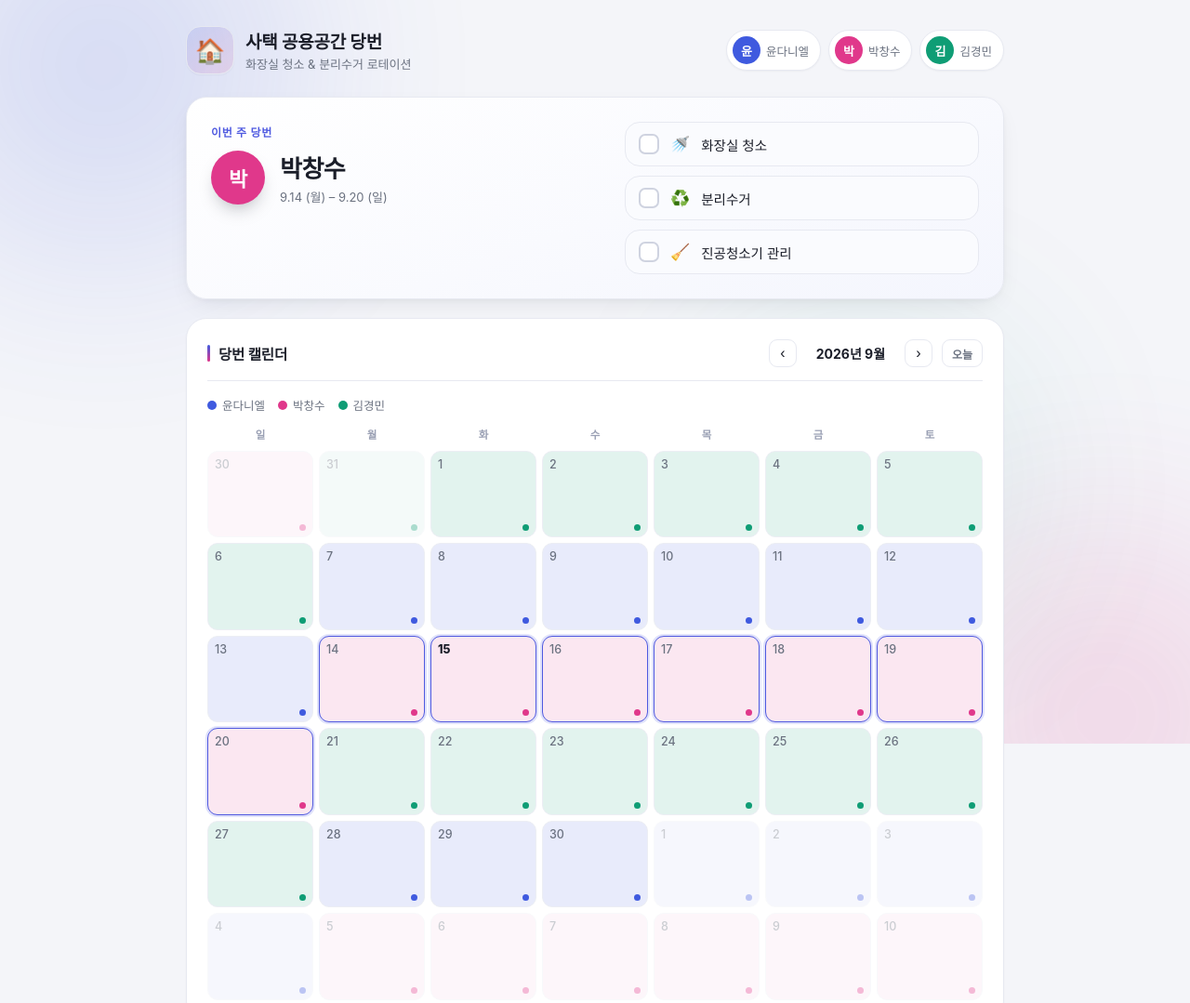
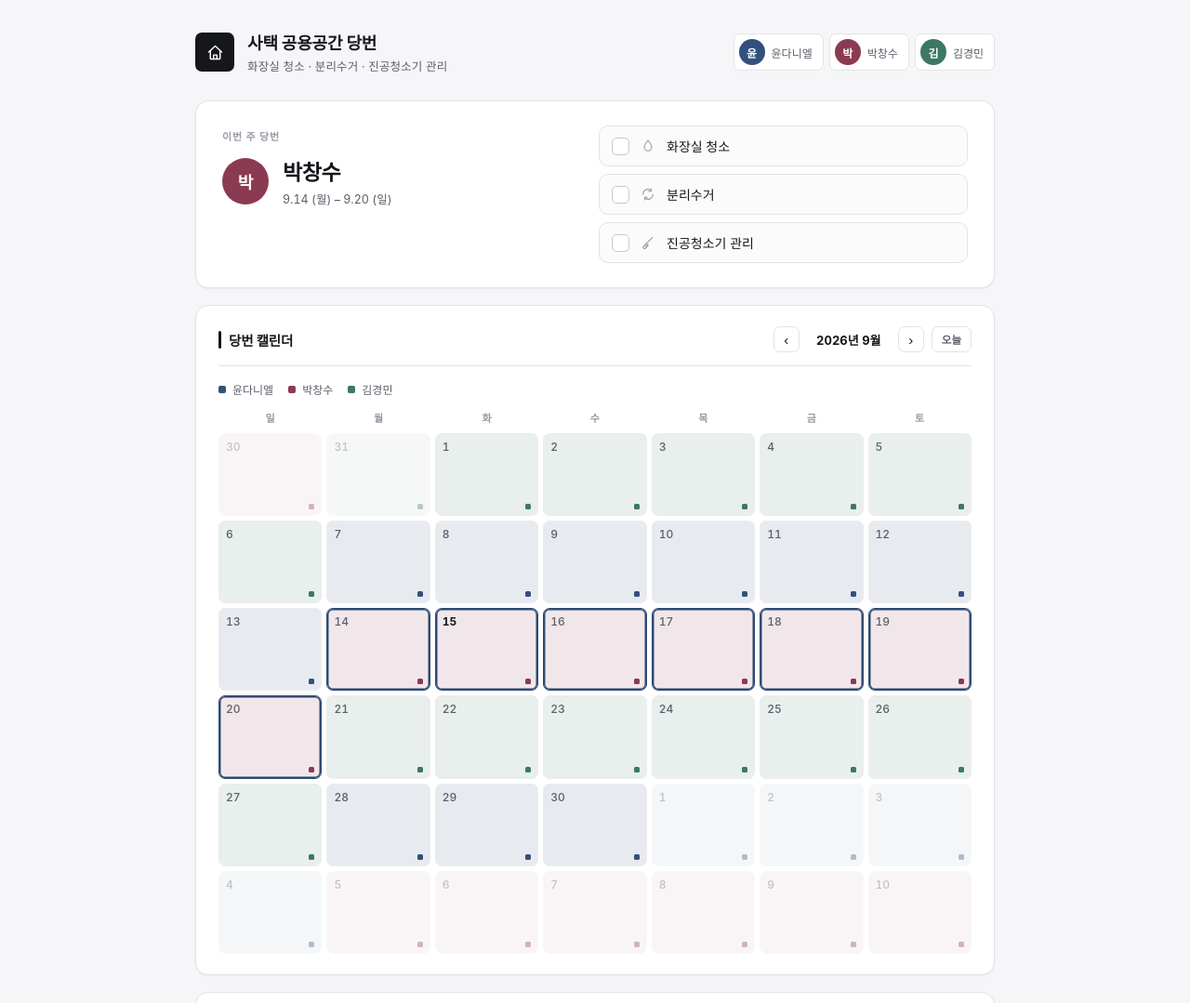
Before and after one commit to rudals7047-ship-it/ewp_room_management, a plain HTML site: page index.html in a window 1280 px wide. Shown: the top 1079 px of the page at 93% size. Drawn offline with Linux system fonts and the light colour scheme.

Commit message:
전문적인 톤으로 디자인 리뉴얼
파스텔 블롭 배경, 이모지 아이콘, 무지개 그라디언트 강조바를 제거하고
톤다운된 네이비/버건디/세이지 팔레트, 모노라인 SVG 아이콘, 플랫한
서피스와 절제된 보더 중심의 UI로 전환. 필 형태 배지도 각진 태그로 정리.


Claude-Session: https://claude.ai/code/session_01LntpmR3driPBA52hfSQDuo

Co-authored-by: Claude <noreply@anthropic.com>

```diff
--- a/index.html
+++ b/index.html
@@ -7,19 +7,19 @@
 <link rel="stylesheet" href="styles.css" />
 </head>
 <body>
-  <div class="bg-orbs">
-    <span class="orb orb-1"></span>
-    <span class="orb orb-2"></span>
-    <span class="orb orb-3"></span>
-  </div>
-
   <div class="wrap">
     <header class="app-header">
       <div class="brand">
-        <span class="brand-mark">🏠</span>
+        <span class="brand-mark" aria-hidden="true">
+          <svg viewBox="0 0 24 24" fill="none" stroke="currentColor" stroke-width="1.6" stroke-linecap="round" stroke-linejoin="round">
+            <path d="M4 11.5 12 4l8 7.5" />
+            <path d="M6 10v9a1 1 0 0 0 1 1h10a1 1 0 0 0 1-1v-9" />
+            <path d="M10 20v-5h4v5" />
+          </svg>
+        </span>
         <div>
           <h1>사택 공용공간 당번</h1>
-          <p class="subtitle">화장실 청소 &amp; 분리수거 로테이션</p>
+          <p class="subtitle">화장실 청소 · 분리수거 · 진공청소기 관리</p>
         </div>
       </div>
       <div class="roster" id="roster"></div>
--- a/script.js
+++ b/script.js
@@ -10,10 +10,19 @@ const PEOPLE = [
   { name: "김경민", initial: "김", color: "var(--p2)" },
 ];
 
+const TASK_ICONS = {
+  toilet:
+    '<svg viewBox="0 0 24 24" fill="none" stroke="currentColor" stroke-width="1.6" stroke-linecap="round" stroke-linejoin="round"><path d="M12 3c4 5 6 8.5 6 11a6 6 0 1 1-12 0c0-2.5 2-6 6-11Z"/></svg>',
+  recycle:
+    '<svg viewBox="0 0 24 24" fill="none" stroke="currentColor" stroke-width="1.6" stroke-linecap="round" stroke-linejoin="round"><path d="M4 12a8 8 0 0 1 13.6-5.7M20 12a8 8 0 0 1-13.6 5.7"/><path d="M17 3v4h-4M7 21v-4h4"/></svg>',
+  vacuum:
+    '<svg viewBox="0 0 24 24" fill="none" stroke="currentColor" stroke-width="1.6" stroke-linecap="round" stroke-linejoin="round"><path d="M19 4 9 14"/><path d="M9 14 5 18c-1 1-1 2 0 3s2 1 3 0l4-4"/><path d="M7 16l3-3M9 18l3-3"/></svg>',
+};
+
 const TASKS = [
-  { key: "toilet", icon: "🚿", label: "화장실 청소" },
-  { key: "recycle", icon: "♻️", label: "분리수거" },
-  { key: "vacuum", icon: "🧹", label: "진공청소기 관리" },
+  { key: "toilet", label: "화장실 청소" },
+  { key: "recycle", label: "분리수거" },
+  { key: "vacuum", label: "진공청소기 관리" },
 ];
 
 const ANCHOR_MONDAY = new Date(2026, 8, 14); // 2026-09-14, Mon
@@ -158,7 +167,7 @@ function taskListHTML(monday, containerId) {
     return `
       <div class="task-item ${done ? "done" : ""}" data-task="${t.key}" data-container="${containerId}">
         <span class="task-check">${checkSvg()}</span>
-        <span class="task-icon">${t.icon}</span>
+        <span class="task-icon">${TASK_ICONS[t.key]}</span>
         <span class="task-label">${t.label}</span>
       </div>`;
   }).join("");
--- a/styles.css
+++ b/styles.css
@@ -1,26 +1,25 @@
 :root {
-  --bg: #f4f5f9;
+  --bg: #f6f6f8;
   --panel: #ffffff;
-  --panel-border: #e7e9f1;
-  --panel-hover: #f6f7fb;
-  --text: #1b1e29;
-  --text-dim: #6b7280;
-  --text-faint: #9aa0b4;
-  --accent: #4f5ae0;
-  --accent-2: #e0388b;
-  --good: #16a34a;
-  --good-bg: #ecfdf3;
-  --radius-lg: 22px;
-  --radius-md: 16px;
-  --radius-sm: 10px;
+  --panel-border: #e2e3e8;
+  --panel-hover: #f2f3f6;
+  --text: #16171c;
+  --text-dim: #5b5e68;
+  --text-faint: #9599a3;
+  --accent: #2f4a73;
+  --good: #1b7a4d;
+  --good-bg: #eef6f1;
+  --good-border: #cbe6d6;
+  --radius-lg: 14px;
+  --radius-md: 10px;
+  --radius-sm: 7px;
 
-  --shadow-sm: 0 1px 2px rgba(20, 22, 34, 0.04);
-  --shadow-md: 0 10px 30px -12px rgba(20, 22, 34, 0.12), 0 2px 6px rgba(20, 22, 34, 0.04);
-  --shadow-lg: 0 20px 45px -18px rgba(20, 22, 34, 0.18), 0 4px 10px rgba(20, 22, 34, 0.05);
+  --shadow-sm: 0 1px 2px rgba(16, 18, 24, 0.05);
+  --shadow-md: 0 10px 24px -16px rgba(16, 18, 24, 0.28), 0 1px 2px rgba(16, 18, 24, 0.04);
 
-  --p0: #3f5adf;
-  --p1: #e0388b;
-  --p2: #0f9d75;
+  --p0: #33507c;
+  --p1: #8a3b52;
+  --p2: #3d7864;
 }
 
 * { box-sizing: border-box; }
@@ -35,29 +34,10 @@ html, body {
   min-height: 100%;
 }
 
-.bg-orbs {
-  position: fixed;
-  inset: 0;
-  z-index: 0;
-  overflow: hidden;
-  pointer-events: none;
-}
-.orb {
-  position: absolute;
-  border-radius: 50%;
-  filter: blur(110px);
-  opacity: 0.16;
-}
-.orb-1 { width: 420px; height: 420px; background: var(--p0); top: -140px; left: -100px; }
-.orb-2 { width: 380px; height: 380px; background: var(--p1); bottom: -160px; right: -100px; }
-.orb-3 { width: 320px; height: 320px; background: var(--p2); top: 45%; left: 60%; opacity: 0.12; }
-
 .wrap {
-  position: relative;
-  z-index: 1;
-  max-width: 920px;
+  max-width: 900px;
   margin: 0 auto;
-  padding: 28px 20px 60px;
+  padding: 32px 20px 64px;
 }
 
 /* ---------- header ---------- */
@@ -67,136 +47,138 @@ html, body {
   justify-content: space-between;
   gap: 16px;
   flex-wrap: wrap;
-  margin-bottom: 24px;
+  margin-bottom: 28px;
 }
-.brand { display: flex; align-items: center; gap: 12px; }
+.brand { display: flex; align-items: center; gap: 14px; }
 .brand-mark {
-  font-size: 26px;
-  width: 52px;
-  height: 52px;
+  width: 42px;
+  height: 42px;
   display: grid;
   place-items: center;
-  border-radius: 16px;
-  background: linear-gradient(145deg, rgba(63,90,223,0.14), rgba(224,56,139,0.12));
-  border: 1px solid var(--panel-border);
-  box-shadow: var(--shadow-sm);
+  border-radius: var(--radius-sm);
+  background: var(--text);
+  color: #fff;
+  flex-shrink: 0;
 }
-.brand h1 { font-size: 19px; margin: 0 0 2px; letter-spacing: -0.01em; color: var(--text); }
-.subtitle { margin: 0; font-size: 13px; color: var(--text-dim); }
+.brand-mark svg { width: 21px; height: 21px; }
+.brand h1 { font-size: 18px; margin: 0 0 3px; letter-spacing: -0.01em; font-weight: 700; color: var(--text); }
+.subtitle { margin: 0; font-size: 12.5px; color: var(--text-dim); letter-spacing: 0.01em; }
 
-.roster { display: flex; gap: 8px; }
+.roster { display: flex; gap: 6px; }
 .roster-chip {
   display: flex;
   align-items: center;
-  gap: 6px;
-  padding: 6px 12px 6px 6px;
-  border-radius: 999px;
+  gap: 7px;
+  padding: 5px 11px 5px 5px;
+  border-radius: var(--radius-sm);
   background: var(--panel);
   border: 1px solid var(--panel-border);
-  box-shadow: var(--shadow-sm);
-  font-size: 12.5px;
+  font-size: 12px;
   font-weight: 500;
   color: var(--text-dim);
 }
 
 /* ---------- avatars ---------- */
 .avatar {
-  width: 30px;
-  height: 30px;
+  width: 28px;
+  height: 28px;
   border-radius: 50%;
   display: grid;
   place-items: center;
-  font-size: 13px;
-  font-weight: 700;
+  font-size: 12px;
+  font-weight: 600;
   color: #ffffff;
   flex-shrink: 0;
+  letter-spacing: -0.01em;
 }
 .avatar-lg {
-  width: 58px;
-  height: 58px;
-  font-size: 22px;
-  box-shadow: 0 10px 20px -8px rgba(20, 22, 34, 0.35);
+  width: 50px;
+  height: 50px;
+  font-size: 18px;
+  font-weight: 600;
 }
 
 /* ---------- hero ---------- */
 .hero-card {
   border-radius: var(--radius-lg);
   border: 1px solid var(--panel-border);
-  background: linear-gradient(160deg, #ffffff, #f2f4fd 120%);
-  padding: 26px;
+  background: var(--panel);
+  padding: 26px 28px;
   display: flex;
-  gap: 24px;
+  gap: 28px;
   justify-content: space-between;
   flex-wrap: wrap;
-  margin-bottom: 20px;
-  box-shadow: var(--shadow-md);
+  margin-bottom: 18px;
+  box-shadow: var(--shadow-sm);
 }
 .hero-eyebrow {
-  font-size: 12px;
-  letter-spacing: 0.06em;
+  font-size: 11px;
+  letter-spacing: 0.08em;
   text-transform: uppercase;
-  color: var(--accent);
+  color: var(--text-faint);
   font-weight: 700;
 }
-.hero-person { display: flex; align-items: center; gap: 16px; margin-top: 10px; }
-.hero-person h2 { margin: 0; font-size: 26px; letter-spacing: -0.02em; color: var(--text); }
-.hero-range { margin: 4px 0 0; color: var(--text-dim); font-size: 13px; }
-.hero-left { flex: 1 1 260px; }
-.hero-right { flex: 1 1 220px; display: flex; align-items: center; }
+.hero-person { display: flex; align-items: center; gap: 15px; margin-top: 12px; }
+.hero-person h2 { margin: 0; font-size: 23px; letter-spacing: -0.02em; color: var(--text); font-weight: 700; }
+.hero-range { margin: 3px 0 0; color: var(--text-dim); font-size: 12.5px; font-variant-numeric: tabular-nums; }
+.hero-left { flex: 1 1 240px; }
+.hero-right { flex: 1 1 260px; display: flex; align-items: center; }
 
 /* ---------- task checklist ---------- */
-.task-list { display: flex; flex-direction: column; gap: 10px; width: 100%; }
+.task-list { display: flex; flex-direction: column; gap: 8px; width: 100%; }
 .task-item {
   display: flex;
   align-items: center;
   gap: 12px;
-  padding: 12px 14px;
+  padding: 11px 13px;
   border-radius: var(--radius-md);
-  background: #fafbfe;
+  background: #fbfbfc;
   border: 1px solid var(--panel-border);
   cursor: pointer;
-  transition: background 0.15s ease, border-color 0.15s ease, box-shadow 0.15s ease;
+  transition: background 0.12s ease, border-color 0.12s ease;
   user-select: none;
 }
-.task-item:hover { background: var(--panel-hover); border-color: #dadeeb; }
+.task-item:hover { background: var(--panel-hover); border-color: #d3d5dc; }
 .task-item.done {
   background: var(--good-bg);
-  border-color: #b7ecc9;
+  border-color: var(--good-border);
 }
 .task-check {
-  width: 22px;
-  height: 22px;
-  border-radius: 7px;
-  border: 2px solid #cfd3e0;
+  width: 19px;
+  height: 19px;
+  border-radius: 5px;
+  border: 1.5px solid #c7c9d1;
   background: #fff;
   display: grid;
   place-items: center;
   flex-shrink: 0;
-  transition: all 0.15s ease;
+  transition: all 0.12s ease;
 }
 .task-item.done .task-check {
   background: var(--good);
   border-color: var(--good);
 }
 .task-check svg {
-  width: 13px;
-  height: 13px;
+  width: 11px;
+  height: 11px;
   opacity: 0;
   transform: scale(0.6);
-  transition: all 0.15s ease;
+  transition: all 0.12s ease;
 }
 .task-item.done .task-check svg { opacity: 1; transform: scale(1); }
-.task-icon { font-size: 17px; }
-.task-label { font-size: 14.5px; flex: 1; color: var(--text); }
-.task-item.done .task-label { color: var(--text-dim); text-decoration: line-through; }
+.task-icon { display: flex; color: var(--text-faint); flex-shrink: 0; }
+.task-icon svg { width: 16px; height: 16px; }
+.task-item.done .task-icon { color: var(--good); }
+.task-label { font-size: 14px; flex: 1; color: var(--text); font-weight: 500; }
+.task-item.done .task-label { color: var(--text-dim); text-decoration: line-through; text-decoration-color: #b7bac3; }
 
 /* ---------- panels ---------- */
 .panel {
   border-radius: var(--radius-lg);
   border: 1px solid var(--panel-border);
   background: var(--panel);
-  padding: 22px;
-  margin-bottom: 20px;
+  padding: 22px 24px;
+  margin-bottom: 18px;
   box-shadow: var(--shadow-sm);
 }
 .panel-head {
@@ -211,127 +193,129 @@ html, body {
 }
 .panel-head h3 {
   margin: 0;
-  font-size: 15.5px;
+  font-size: 14.5px;
   letter-spacing: -0.01em;
   color: var(--text);
+  font-weight: 700;
   position: relative;
-  padding-left: 12px;
+  padding-left: 11px;
 }
 .panel-head h3::before {
   content: "";
   position: absolute;
   left: 0;
-  top: 2px;
-  bottom: 2px;
+  top: 1px;
+  bottom: 1px;
   width: 3px;
   border-radius: 2px;
-  background: linear-gradient(180deg, var(--p0), var(--p1));
+  background: var(--text);
 }
-.selected-range { color: var(--text-dim); font-size: 12.5px; font-weight: 500; }
+.selected-range { color: var(--text-dim); font-size: 12px; font-weight: 500; font-variant-numeric: tabular-nums; }
 
 /* ---------- calendar nav ---------- */
-.cal-nav { display: flex; align-items: center; gap: 10px; }
+.cal-nav { display: flex; align-items: center; gap: 8px; }
 .cal-nav button {
   background: #fff;
   border: 1px solid var(--panel-border);
   color: var(--text);
-  width: 30px;
-  height: 30px;
-  border-radius: 9px;
+  width: 28px;
+  height: 28px;
+  border-radius: var(--radius-sm);
   cursor: pointer;
-  font-size: 16px;
+  font-size: 15px;
   display: grid;
   place-items: center;
-  transition: background 0.15s ease, border-color 0.15s ease;
+  transition: background 0.12s ease, border-color 0.12s ease;
 }
-.cal-nav button:hover { background: var(--panel-hover); border-color: #dadeeb; }
-.cal-nav span#monthLabel { font-size: 14px; font-weight: 700; min-width: 96px; text-align: center; }
+.cal-nav button:hover { background: var(--panel-hover); border-color: #d3d5dc; }
+.cal-nav span#monthLabel { font-size: 13px; font-weight: 700; min-width: 90px; text-align: center; font-variant-numeric: tabular-nums; }
 .today-btn {
   width: auto !important;
   padding: 0 10px;
-  font-size: 12px !important;
+  font-size: 11.5px !important;
   font-weight: 600;
   color: var(--text-dim) !important;
 }
 
 /* ---------- legend ---------- */
-.legend { display: flex; gap: 14px; flex-wrap: wrap; margin-bottom: 14px; }
-.legend-item { display: flex; align-items: center; gap: 6px; font-size: 12.5px; color: var(--text-dim); font-weight: 500; }
-.legend-dot { width: 10px; height: 10px; border-radius: 50%; }
+.legend { display: flex; gap: 16px; flex-wrap: wrap; margin-bottom: 14px; }
+.legend-item { display: flex; align-items: center; gap: 7px; font-size: 12px; color: var(--text-dim); font-weight: 500; }
+.legend-dot { width: 8px; height: 8px; border-radius: 2px; }
 
 /* ---------- calendar grid ---------- */
 .calendar {
   display: grid;
   grid-template-columns: repeat(7, 1fr);
-  gap: 6px;
+  gap: 5px;
 }
 .cal-dow {
   text-align: center;
-  font-size: 11.5px;
+  font-size: 11px;
   color: var(--text-faint);
   padding-bottom: 4px;
   font-weight: 700;
+  letter-spacing: 0.02em;
 }
 .cal-day {
   position: relative;
-  aspect-ratio: 1 / 0.82;
-  border-radius: 11px;
-  border: 1px solid #eceef4;
+  aspect-ratio: 1 / 0.8;
+  border-radius: var(--radius-sm);
+  border: 1px solid #ececf0;
   padding: 6px 7px;
   cursor: pointer;
-  transition: transform 0.12s ease, border-color 0.12s ease, box-shadow 0.12s ease;
+  transition: border-color 0.12s ease, background 0.12s ease;
   display: flex;
   flex-direction: column;
   justify-content: space-between;
 }
-.cal-day:hover { transform: translateY(-2px); box-shadow: var(--shadow-sm); }
-.cal-day .num { font-size: 12.5px; color: var(--text-dim); font-weight: 500; }
-.cal-day .dot { width: 7px; height: 7px; border-radius: 50%; align-self: flex-end; }
-.cal-day.outside { opacity: 0.35; }
-.cal-day.today { border-color: var(--text); }
-.cal-day.today .num { color: var(--text); font-weight: 800; }
-.cal-day.selected { border-color: var(--accent); box-shadow: 0 0 0 2px rgba(79, 90, 224, 0.18); }
+.cal-day:hover { border-color: #c7c9d1; }
+.cal-day .num { font-size: 12px; color: var(--text-dim); font-weight: 500; font-variant-numeric: tabular-nums; }
+.cal-day .dot { width: 6px; height: 6px; border-radius: 1.5px; align-self: flex-end; }
+.cal-day.outside { opacity: 0.38; }
+.cal-day.today { border-color: var(--text); border-width: 1.5px; }
+.cal-day.today .num { color: var(--text); font-weight: 700; }
+.cal-day.selected { border-color: var(--accent); box-shadow: 0 0 0 1.5px var(--accent) inset; }
 
 /* ---------- selected panel ---------- */
-.selected-body { display: flex; gap: 18px; align-items: center; flex-wrap: wrap; }
+.selected-body { display: flex; gap: 16px; align-items: center; flex-wrap: wrap; }
 .selected-person {
   display: flex;
   align-items: center;
-  gap: 12px;
-  padding: 10px 18px 10px 10px;
-  border-radius: 999px;
-  background: #fafbfe;
+  gap: 10px;
+  padding: 8px 16px 8px 8px;
+  border-radius: var(--radius-sm);
+  background: #fbfbfc;
   border: 1px solid var(--panel-border);
-  min-width: 180px;
+  min-width: 170px;
 }
-.selected-person span.name { font-weight: 700; font-size: 15px; color: var(--text); }
+.selected-person span.name { font-weight: 700; font-size: 14px; color: var(--text); }
 #selectedPanel .task-list { flex: 1 1 260px; min-width: 240px; }
 
 /* ---------- upcoming ---------- */
-.upcoming-list { display: flex; flex-direction: column; gap: 8px; }
+.upcoming-list { display: flex; flex-direction: column; gap: 7px; }
 .upcoming-row {
   display: flex;
   align-items: center;
   gap: 12px;
-  padding: 10px 12px;
+  padding: 9px 12px;
   border-radius: var(--radius-sm);
-  background: #fafbfe;
+  background: #fbfbfc;
   border: 1px solid var(--panel-border);
 }
-.upcoming-row .range { flex: 1; font-size: 13px; color: var(--text-dim); }
-.upcoming-row .name { font-weight: 700; font-size: 13.5px; color: var(--text); }
-.upcoming-row.current { border-color: rgba(79, 90, 224, 0.4); background: rgba(79, 90, 224, 0.06); }
+.upcoming-row .range { flex: 1; font-size: 12.5px; color: var(--text-dim); font-variant-numeric: tabular-nums; }
+.upcoming-row .name { font-weight: 700; font-size: 13px; color: var(--text); }
+.upcoming-row.current { border-color: var(--accent); background: #f2f5f9; }
 
 footer {
   text-align: center;
   color: var(--text-faint);
-  font-size: 12px;
-  margin-top: 30px;
+  font-size: 11.5px;
+  margin-top: 34px;
 }
 
 @media (max-width: 560px) {
   .cal-day .num { font-size: 11px; }
   .hero-card { padding: 20px; }
-  .hero-person h2 { font-size: 22px; }
+  .hero-person h2 { font-size: 20px; }
   .panel { padding: 16px; }
 }
```
